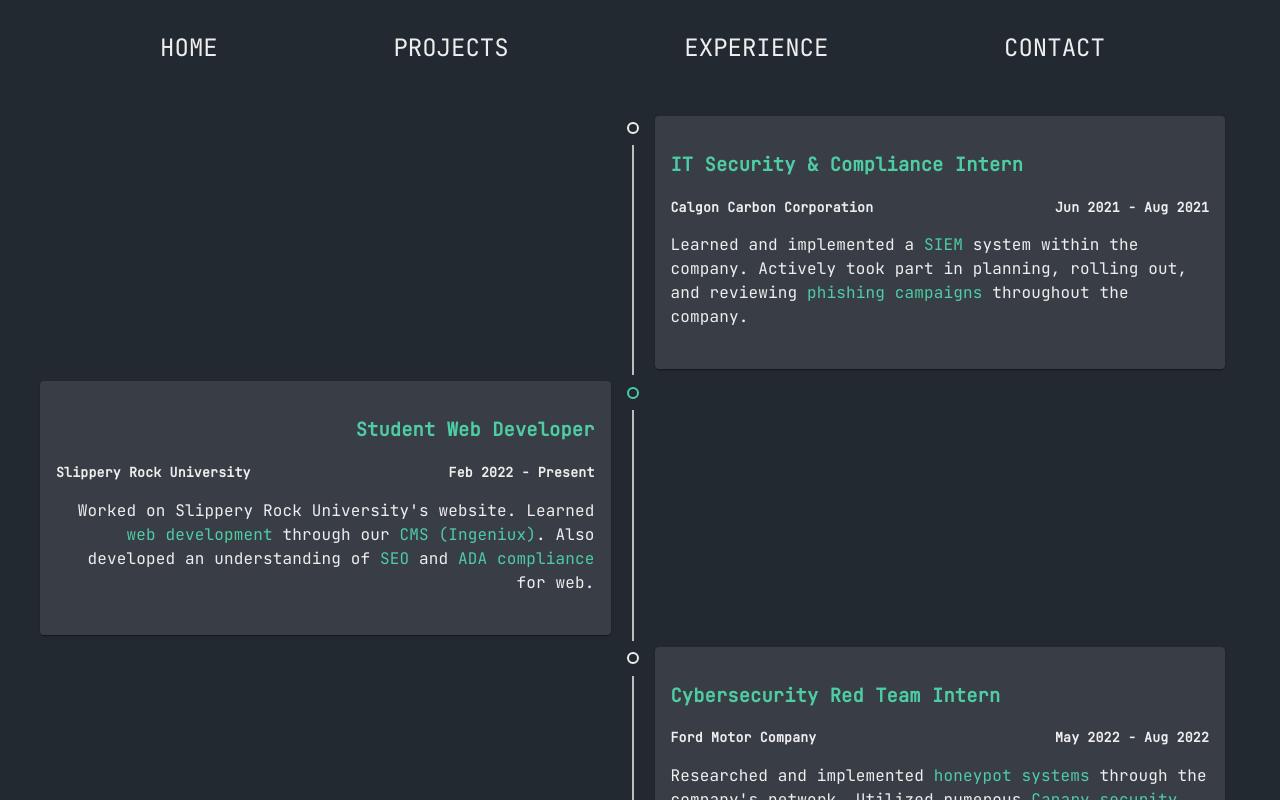
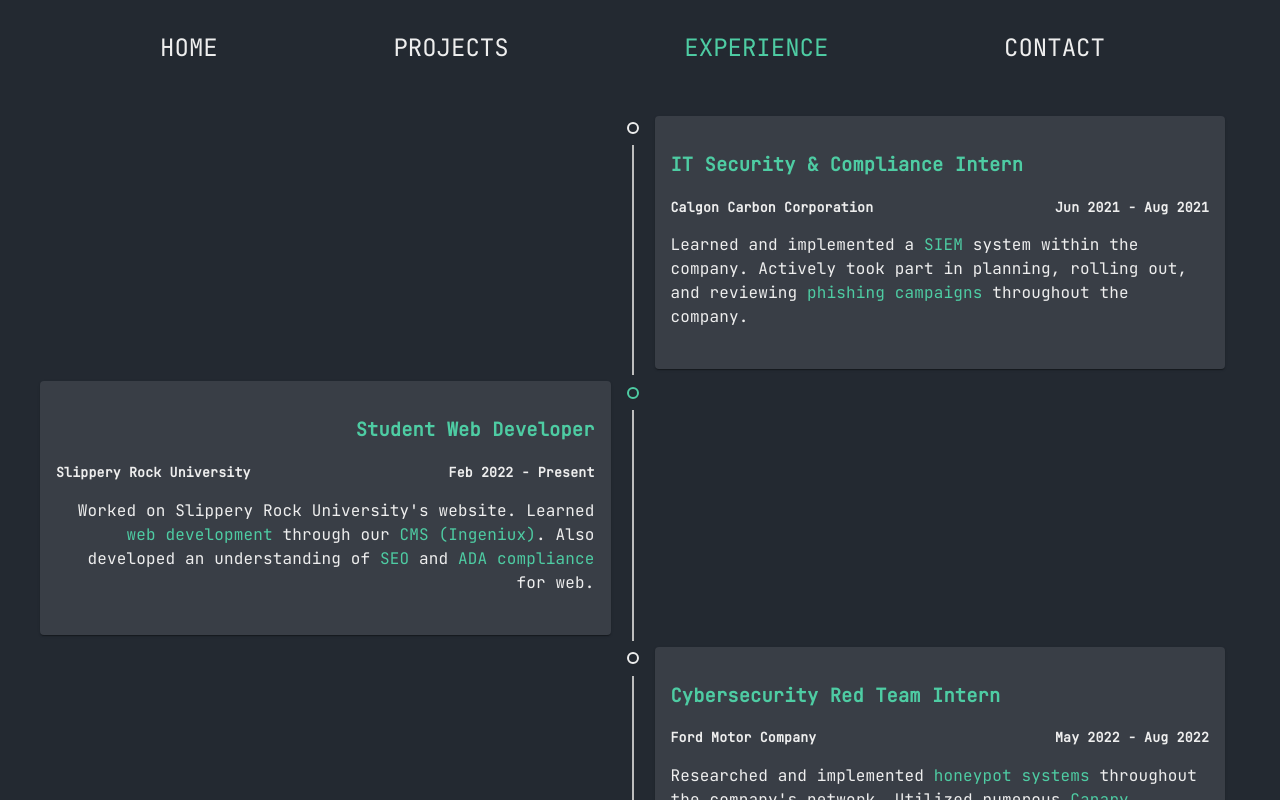
Before and after one commit to lukemcelligott/portfolio, a React (Create React App) app: page /experience in a window 1280 px wide. Shown: the top 800 px of the page. Built offline with nearby package versions, Linux system fonts and the light colour scheme.

Commit message:
made active pages header be a different color

```diff
--- a/src/Components/ExperiencePage.tsx
+++ b/src/Components/ExperiencePage.tsx
@@ -5,7 +5,6 @@
 
 import Card from '@mui/material/Card';
 import CardContent from '@mui/material/CardContent';
-import Grid from '@mui/material/Grid';
 import Timeline from '@mui/lab/Timeline';
 import TimelineItem from '@mui/lab/TimelineItem';
 import TimelineSeparator from '@mui/lab/TimelineSeparator';
@@ -92,8 +91,8 @@
                                     <span>May 2022 - Aug 2022</span>
                                 </h5>
                                 <p>
-                                    Researched and implemented <span className="skills">honeypot systems</span> through the company's network. Utilized numerous <span className="skills">Canary security </span>
-                                    mechanisms that would be used by the red team in the future. Collaborated with experienced engineers to perform <span className="skills">penetration tests</span>. Won a
+                                    Researched and implemented <span className="skills">honeypot systems</span> throughout the company's network. Utilized numerous <span className="skills">Canary security </span>
+                                    mechanisms that would be used by the red team in the future. Collaborated with experienced engineers to perform <span className="skills">penetration tests</span>. Competed in and won a
                                     <span className="skills"> CTF</span> competition among all other cybersecurity interns at the company.
                                 </p>
                             </CardContent>
@@ -125,7 +124,7 @@
                         </Card>
                     </TimelineContent>
                 </TimelineItem>
-                </Timeline>
+            </Timeline>
             </div>
         </div>
     )
--- /dev/null
+++ b/src/Components/Header.tsx
@@ -0,0 +1,32 @@
+import Button from '@mui/material/Button';
+import Typography from '@mui/material/Typography';
+import React, { useState, useEffect } from 'react';
+import { Link, useLocation } from 'react-router-dom';
+
+interface HeaderButtonProps {
+    to: string;
+    children: React.ReactNode;
+}
+
+function HeaderButton({ to, children } : HeaderButtonProps) {
+    const location = useLocation();
+    const [isSelected, setIsSelected] = useState(location.pathname === to);
+
+    useEffect(() => {
+        setIsSelected(location.pathname === to);
+    }, [location.pathname, to]);
+
+    return (
+        <span className={`app-bar-btn ${isSelected ? 'selected' : ''}`}>
+            <Link to={to} className='button'>
+                <Button sx={{ my: 2, color: isSelected ? '#4ECCA3' : '#EEEEEE', display: 'block' }}>
+                    <Typography variant="body1">
+                        {children}
+                    </Typography>
+                </Button>
+            </Link>
+        </span>
+    );
+}
+
+export default HeaderButton;
--- a/src/Components/NavBar.tsx
+++ b/src/Components/NavBar.tsx
@@ -8,10 +8,8 @@
 import Box from '@mui/material/Box';
 import Toolbar from '@mui/material/Toolbar';
 import { createTheme, ThemeProvider } from '@mui/material/styles';
-import Typography from '@mui/material/Typography';
 import Container from '@mui/material/Container';
-import Button from '@mui/material/Button';
-import { Link } from 'react-router-dom';
+import HeaderButton from './Header';
 
 const theme = createTheme({
     typography: {
@@ -24,7 +22,6 @@
       },
       body1: {
         fontSize: '1.5rem',
-        color: '#EEEEEE',
       },
     },
     breakpoints: {
@@ -38,62 +35,23 @@
     },
   });
 
-function NavBar() {
+function NavBar(){
     return (
         <div>
             <AppBar elevation={0} position="static">
                 <Container maxWidth="xl">
                     <Toolbar disableGutters>
                         <ThemeProvider theme={theme}>
-                            <Box sx={{ flexGrow: 1, display: 'flex', justifyContent: 'space-between' }}>
-                                <div className='app-bar-center' style={{ display: 'flex', justifyContent: 'space-between', alignItems: 'center', width: '80%' }}>
-                                    {/* Home Page */}
-                                    <span className='app-bar-btn'>
-                                        <Link to="/home" className='button'>
-                                            <Button sx={{ my: 2, color: 'white', display: 'block' }}>
-                                                <Typography variant="body1">
-                                                    Home
-                                                </Typography>
-                                            </Button>
-                                        </Link>
-                                    </span>
-                                    {/* Projects Page */}
-                                    <span className='app-bar-btn'>
-                                        <Link to="/projects" className='button'>
-                                            <Button sx={{ my: 2, color: 'white', display: 'block' }}>
-                                                <Typography variant="body1">
-                                                    Projects
-                                                </Typography>
-                                            </Button>
-                                        </Link>
-                                    </span>
-                                    {/* Experience Page */}
-                                    <span className='app-bar-btn'>
-                                        <Link to="/experience" className='button'>
-                                            <Button sx={{ my: 2, color: 'white', display: 'block' }}>
-                                                <Typography variant="body1">
-                                                    Experience
-                                                </Typography>
-                                            </Button>
-                                        </Link>
-                                    </span>
-                                    {/* Contact Page */}
-                                    <span className='app-bar-btn'>
-                                        <Link to="/contact" className='button'>
-                                            <Button sx={{ my: 2, color: 'white', display: 'block' }}>
-                                                <Typography variant="body1">
-                                                    Contact
-                                                </Typography>
-                                            </Button>
-                                        </Link>
-                                    </span>
-                                </div>
+                            <Box sx={{ flexGrow: 1, display: 'flex', justifyContent: 'space-between', marginLeft: '10%', marginRight: '10%' }}>
+                                <HeaderButton to="/home">Home</HeaderButton>
+                                <HeaderButton to="/projects">Projects</HeaderButton>
+                                <HeaderButton to="/experience">Experience</HeaderButton>
+                                <HeaderButton to="/contact">Contact</HeaderButton>
                             </Box>
                         </ThemeProvider>
                     </Toolbar>
                 </Container>
             </AppBar>
-
         </div>
     )
 }
```
